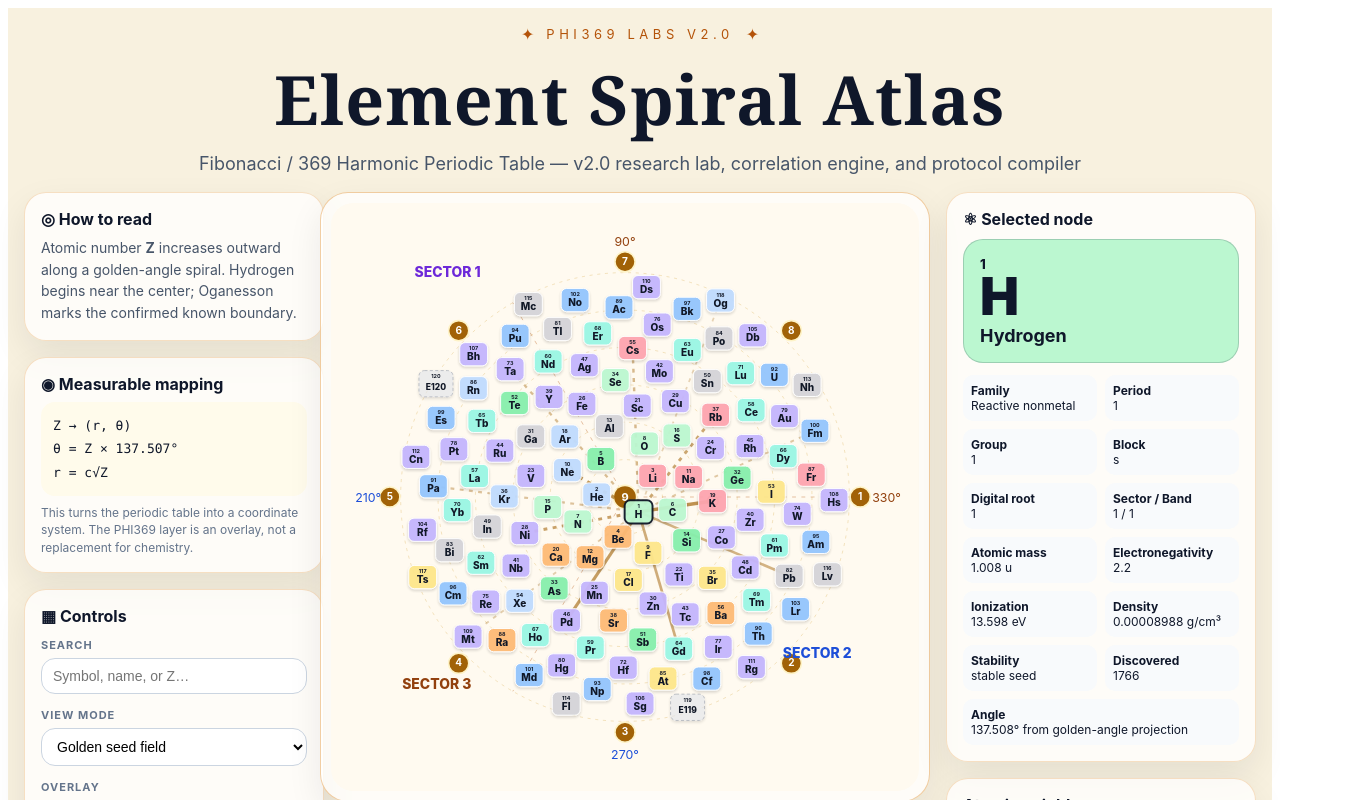
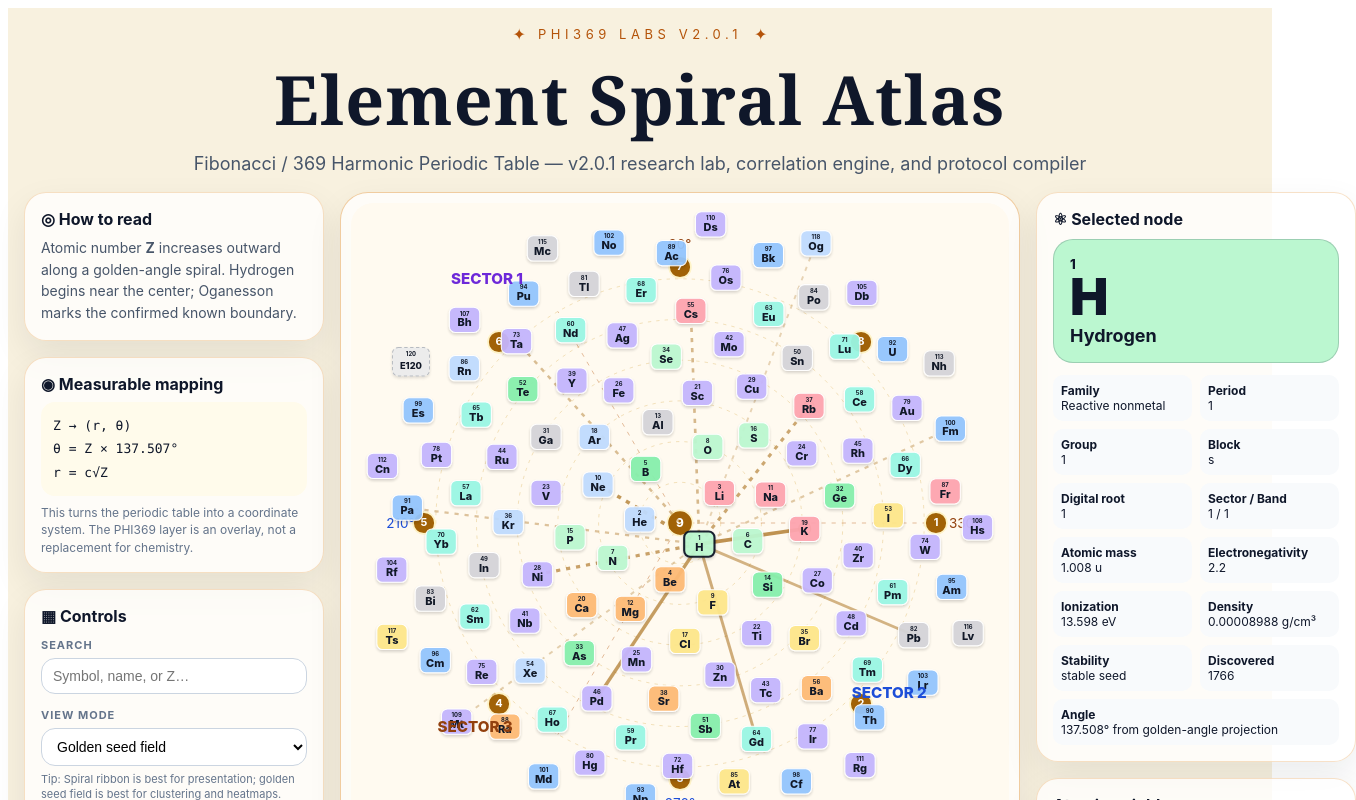
Before and after one commit to MichaelWave369/phi369-element-spiral-atlas, a React (Vite) app: page / in a window 1280 px wide. Shown: the top 800 px of the page, 1356 px wide, since content can reach past the window. Built offline with nearby package versions, Linux system fonts and the light colour scheme.

Commit message:
Improve atlas visual balance for public demo

```diff
--- a/src/phi369ElementSpiralAtlas.jsx
+++ b/src/phi369ElementSpiralAtlas.jsx
@@ -1,4 +1,4 @@
-import React, { useMemo, useRef, useState } from "react";
+import React, { useEffect, useMemo, useRef, useState } from "react";
 
 const PHI = (1 + Math.sqrt(5)) / 2;
 const GOLDEN_ANGLE = 360 * (1 - 1 / PHI);
@@ -625,6 +625,27 @@ function buildSelectedInsightTags(selectedNode, resonanceGraph, isotopeCandidate
   return tags;
 }
 
+
+function scaleForViewMode(viewMode) {
+  // v2.0.1 visual balance:
+  // seed view uses a larger radius scale so the public demo fills the atlas card;
+  // ribbon/table preserve earlier spacing for readability.
+  if (viewMode === "seed") return 34;
+  if (viewMode === "ribbon") return 26;
+  return 26;
+}
+
+function useViewportWidth() {
+  const [width, setWidth] = useState(() => (typeof window === "undefined" ? 1440 : window.innerWidth));
+  useEffect(() => {
+    if (typeof window === "undefined") return undefined;
+    const onResize = () => setWidth(window.innerWidth);
+    window.addEventListener("resize", onResize);
+    return () => window.removeEventListener("resize", onResize);
+  }, []);
+  return width;
+}
+
 function buildAtlasReceipt({ selectedNode, viewMode, overlay, harmonicFilter, resonanceMode, isotopeN, showResonance, insightEngine }) {
   const payload = {
     version: "2.0",
@@ -1232,7 +1253,10 @@ export default function ElementSpiralAtlas() {
   const center = 380;
   const maxR = 290;
 
-  const nodes = useMemo(() => computeNodes(26, center, viewMode), [center, viewMode]);
+  const viewportWidth = useViewportWidth();
+  const isCompact = viewportWidth < 1180;
+  const nodeScale = scaleForViewMode(viewMode);
+  const nodes = useMemo(() => computeNodes(nodeScale, center, viewMode), [center, nodeScale, viewMode]);
   const selectedNode = useMemo(() => nodes.find((node) => node.z === selectedZ) || nodes[0], [nodes, selectedZ]);
   const compareNode = useMemo(() => nodes.find((node) => node.z === compareZ) || nodes.find((node) => node.z === 26) || nodes[0], [nodes, compareZ]);
   const visibleNodes = useMemo(() => nodes.filter((node) => showFuture || node.z <= 118), [nodes, showFuture]);
@@ -1335,13 +1359,13 @@ export default function ElementSpiralAtlas() {
       <div style={{ maxWidth: 1320, margin: "0 auto" }}>
         <header style={{ textAlign: "center", marginBottom: 18 }}>
           <div style={{ display: "flex", justifyContent: "center", alignItems: "center", gap: 12, color: "#b45309" }}>
-            <span>✦</span><span style={{ letterSpacing: "0.35em", textTransform: "uppercase", fontSize: 13 }}>PHI369 Labs v2.0</span><span>✦</span>
+            <span>✦</span><span style={{ letterSpacing: "0.35em", textTransform: "uppercase", fontSize: 13 }}>PHI369 Labs v2.0.1</span><span>✦</span>
           </div>
           <h1 style={{ margin: "8px 0 0", fontFamily: "Georgia, ui-serif, serif", fontSize: "clamp(38px, 6vw, 68px)", fontWeight: 650, letterSpacing: "0.02em" }}>Element Spiral Atlas</h1>
-          <p style={{ margin: "8px 0 0", fontSize: 18, color: "#475569" }}>Fibonacci / 369 Harmonic Periodic Table — v2.0 research lab, correlation engine, and protocol compiler</p>
+          <p style={{ margin: "8px 0 0", fontSize: 18, color: "#475569" }}>Fibonacci / 369 Harmonic Periodic Table — v2.0.1 research lab, correlation engine, and protocol compiler</p>
         </header>
 
-        <main style={{ display: "grid", gridTemplateColumns: "minmax(250px, 280px) minmax(520px, 1fr) minmax(270px, 310px)", gap: 16, alignItems: "start" }}>
+        <main style={{ display: "grid", gridTemplateColumns: isCompact ? "1fr" : "300px minmax(680px, 1fr) 320px", gap: 16, alignItems: "start" }}>
           <aside style={{ display: "grid", gap: 16 }}>
             <section style={cardStyle({ padding: 16 })}>
               <h2 style={{ display: "flex", alignItems: "center", gap: 8, margin: "0 0 8px", fontSize: 16 }}>◎ How to read</h2>
@@ -1372,6 +1396,7 @@ export default function ElementSpiralAtlas() {
                   <select value={viewMode} onChange={(event) => setViewMode(event.target.value)} style={{ width: "100%", border: "1px solid #cbd5e1", borderRadius: 14, padding: "9px 11px", background: "white", fontSize: 14 }}>
                     {Object.entries(VIEW_PRESETS).map(([key, label]) => <option key={key} value={key}>{label}</option>)}
                   </select>
+                  <p style={{ margin: 0, fontSize: 11, lineHeight: 1.4, color: "#64748b" }}>Tip: Spiral ribbon is best for presentation; golden seed field is best for clustering and heatmaps.</p>
                 </label>
 
                 <label style={{ display: "grid", gap: 6 }}>
@@ -1446,7 +1471,7 @@ export default function ElementSpiralAtlas() {
           </aside>
 
           <section style={cardStyle({ overflow: "hidden", borderRadius: 28, border: "1px solid rgba(217, 119, 6, 0.36)", padding: 10 })}>
-            <svg ref={svgRef} viewBox="0 0 760 760" role="img" aria-label="Fibonacci spiral map of periodic table elements" style={{ display: "block", width: "100%", minHeight: 560, maxHeight: "74vh", borderRadius: 22, background: "#fffaf0" }}>
+            <svg ref={svgRef} viewBox="0 0 760 760" role="img" aria-label="Fibonacci spiral map of periodic table elements" style={{ display: "block", width: "100%", minHeight: 640, maxHeight: "78vh", borderRadius: 22, background: "#fffaf0" }}>
               <defs><filter id="softShadow" x="-20%" y="-20%" width="140%" height="140%"><feDropShadow dx="0" dy="2" stdDeviation="2" floodOpacity="0.18" /></filter></defs>
 
               {viewMode !== "table" ? (
@@ -1503,7 +1528,7 @@ export default function ElementSpiralAtlas() {
           <aside style={{ display: "grid", gap: 16 }}>
             <section style={cardStyle({ padding: 16 })}>
               <h2 style={{ display: "flex", alignItems: "center", gap: 8, margin: "0 0 10px", fontSize: 16 }}>⚛ Selected node</h2>
-              <div style={{ border: "1px solid rgba(15, 23, 42, 0.18)", borderRadius: 20, padding: 16, background: colorFor(selectedNode.raw, overlay) }}><div style={{ fontSize: 13, fontWeight: 800 }}>{z}</div><div style={{ fontSize: 52, fontWeight: 950, lineHeight: 0.95 }}>{symbol}</div><div style={{ marginTop: 4, fontSize: 18, fontWeight: 750 }}>{name}</div></div>
+              <div style={{ border: "1px solid rgba(15, 23, 42, 0.18)", borderRadius: 20, padding: 16, background: colorFor(selectedNode.raw, overlay) }}><div style={{ fontSize: 13, fontWeight: 800 }}>{z}</div><div style={{ fontSize: "clamp(42px, 4vw, 52px)", fontWeight: 950, lineHeight: 0.95 }}>{symbol}</div><div style={{ marginTop: 4, fontSize: 18, fontWeight: 750 }}>{name}</div></div>
               <div style={{ marginTop: 12, display: "grid", gridTemplateColumns: "1fr 1fr", gap: 8, fontSize: 12 }}>
                 <Field label="Family">{FAMILY_LABELS[family] || FAMILY_LABELS.unknown}</Field><Field label="Period">{period}</Field><Field label="Group">{group ?? "—"}</Field><Field label="Block">{block}</Field><Field label="Digital root">{selectedNode.dr}</Field><Field label="Sector / Band">{selectedNode.sector} / {selectedNode.band}</Field><Field label="Atomic mass">{formatProp(selectedProps.atomicMass, "u")}</Field><Field label="Electronegativity">{formatProp(selectedProps.electronegativity)}</Field><Field label="Ionization">{formatProp(selectedProps.ionization, "eV")}</Field><Field label="Density">{formatProp(selectedProps.density, "g/cm³")}</Field><Field label="Stability">{selectedProps.stable === true ? "stable seed" : selectedProps.stable === false ? "radioactive/frontier" : "unknown"}</Field><Field label="Discovered">{formatYear(selectedProps.discovered)}</Field><Field label="Angle" wide>{selectedNode.theta.toFixed(3)}° from golden-angle projection</Field>
               </div>
@@ -1524,11 +1549,16 @@ export default function ElementSpiralAtlas() {
               <div style={{ display: "grid", gap: 8, fontSize: 12 }}>
                 <div><b>Mode:</b> {RESONANCE_MODES[resonanceMode] || resonanceMode}</div>
                 <div><b>Edges:</b> {resonanceGraph.edges.length}</div>
-                {resonanceGraph.summary.length ? resonanceGraph.summary.map((item) => (
+                {resonanceGraph.summary.length ? resonanceGraph.summary.slice(0, 6).map((item) => (
                   <button key={`res-panel-${item.z}`} style={{ ...buttonStyle(false), textAlign: "left", borderRadius: 12 }} onClick={() => setSelectedZ(item.z)}>
                     {item.symbol}{item.z} — {item.reason} · score {item.score}
                   </button>
                 )) : <div style={{ color: "#64748b" }}>No graph links for this mode.</div>}
+                {resonanceGraph.summary.length > 6 && (
+                  <div style={{ fontSize: 11, color: "#64748b" }}>
+                    +{resonanceGraph.summary.length - 6} more links in export payload
+                  </div>
+                )}
               </div>
             </section>
 
@@ -1559,7 +1589,7 @@ export default function ElementSpiralAtlas() {
             </section>
 
             <section style={cardStyle({ padding: 16 })}>
-              <h2 style={{ margin: "0 0 8px", fontSize: 16 }}>v2.0 Research Lab</h2>
+              <h2 style={{ margin: "0 0 8px", fontSize: 16 }}>v2.0.1 Research Lab</h2>
               <p style={{ margin: "0 0 10px", fontSize: 13, lineHeight: 1.45, color: "#64748b" }}>Compile the current atlas state into an experiment protocol, correlation check, and report-ready receipt.</p>
               <div style={{ display: "grid", gap: 10, fontSize: 12 }}>
                 <div style={{ background: "#fffbeb", border: "1px solid #fde68a", borderRadius: 12, padding: 10 }}>
@@ -1782,7 +1812,7 @@ export default function ElementSpiralAtlas() {
         </main>
 
         <footer style={{ marginTop: 16, display: "grid", gridTemplateColumns: "repeat(3, minmax(0, 1fr))", gap: 16 }}>
-          <section style={cardStyle({ padding: 16 })}><h3 style={{ margin: "0 0 6px" }}>v2.0 Research Lab</h3><p style={{ margin: 0, color: "#64748b", fontSize: 14 }}>Adds lab protocols, correlation checks, report compiler, snapshots, and notebook-aware export payloads.</p></section>
+          <section style={cardStyle({ padding: 16 })}><h3 style={{ margin: "0 0 6px" }}>v2.0.1 Research Lab</h3><p style={{ margin: 0, color: "#64748b", fontSize: 14 }}>Adds lab protocols, correlation checks, report compiler, snapshots, and notebook-aware export payloads.</p></section>
           <section style={cardStyle({ padding: 16 })}><h3 style={{ margin: "0 0 6px" }}>6 Bands</h3><p style={{ margin: 0, color: "#64748b", fontSize: 14 }}>Six radial layers compress period-like growth into a readable spiral atlas.</p></section>
           <section style={cardStyle({ padding: 16 })}><h3 style={{ margin: "0 0 6px" }}>9 Nodes</h3><p style={{ margin: 0, color: "#64748b", fontSize: 14 }}>Nine harmonic anchors mark modular families and make the structure easy to scan.</p></section>
         </footer>
```
Also changed, not shown: 1 other file (tests, documents, lock files or other folders).
